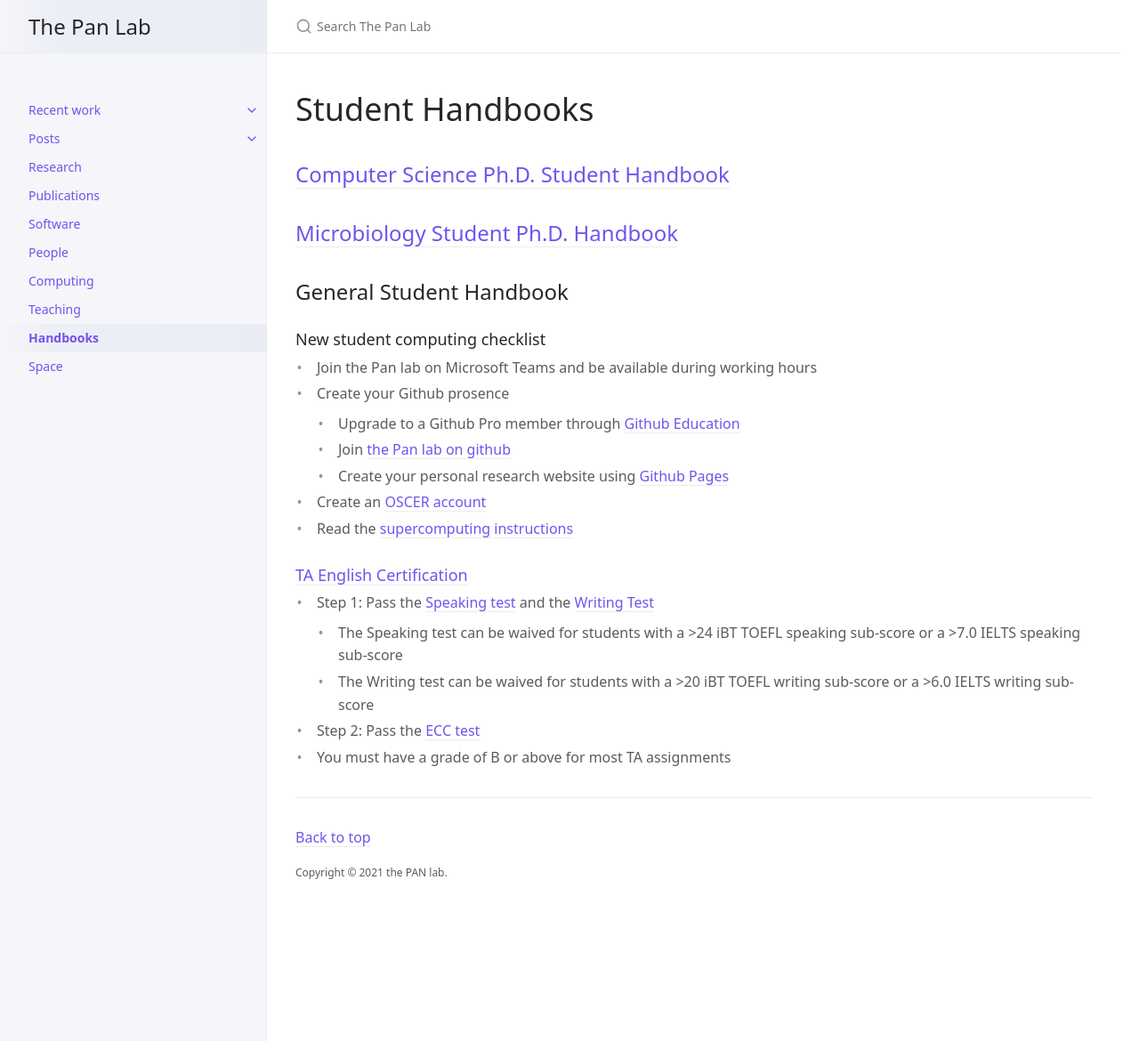
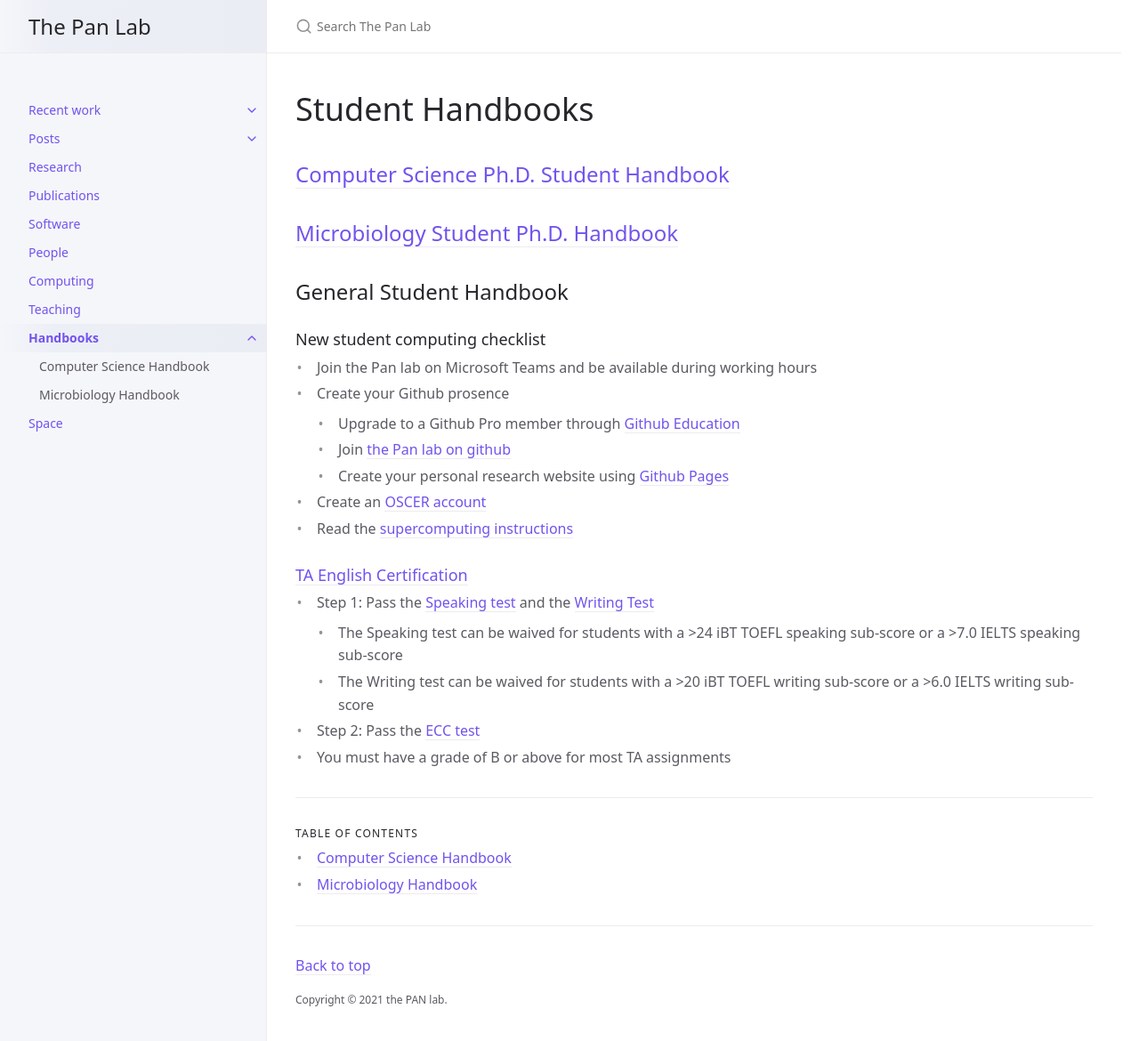
Before and after one commit to thepanlab/thepanlab.github.io, a Jekyll site: the page built from docs/handbook.md, in a window 1280 px wide and 1173 px high. Shown: the top 1170 px of the window at 89% size. Built offline with Jekyll 4.4.1, drawn with Linux system fonts in a browser that asks for light colours; some of the changed lines change nothing that is shown.

Commit message:
Update handbook.md

```diff
--- a/docs/handbook.md
+++ b/docs/handbook.md
@@ -2,6 +2,7 @@
 layout: default
 title: Handbooks
 nav_order: 9
+has_children: true
 ---
 # Student Handbooks
 
```
